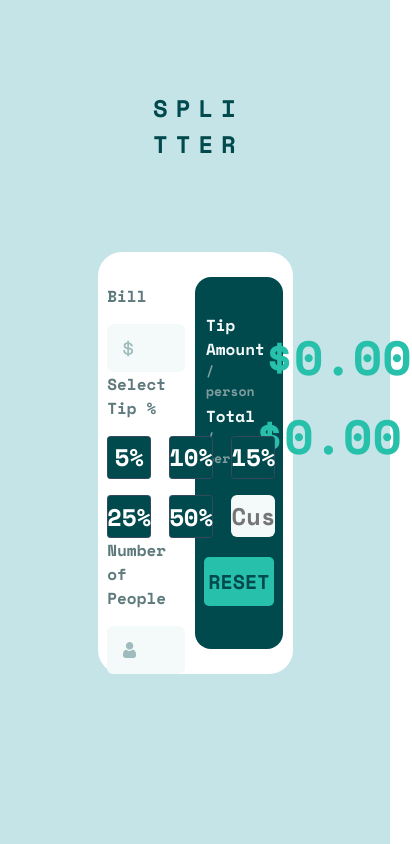
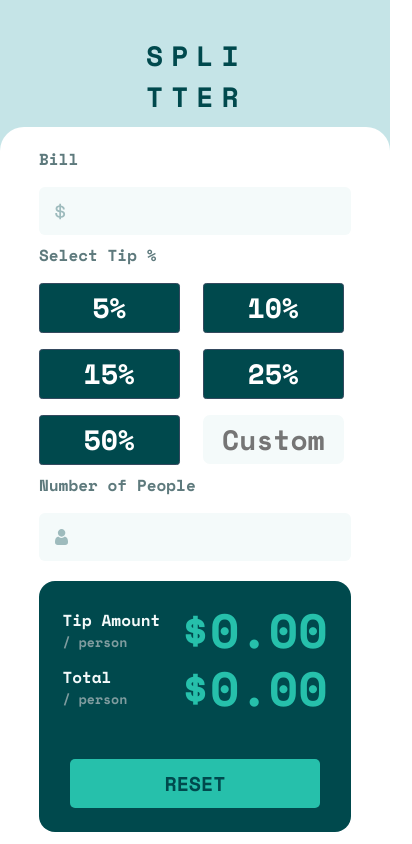
Before and after one commit to Patorikkun/tip-calculator-app, a React (Create React App) app: page / in a window 390 px wide. Shown: the whole page, 412 px wide, since content can reach past the window. Built offline with nearby package versions, Linux system fonts and the light colour scheme.

Commit message:
added-mobile-responsiveness

```diff
--- a/src/Calculator.js
+++ b/src/Calculator.js
@@ -18,9 +18,19 @@ const StyledCalculator = styled.div`
   width: 50%;
   border-radius: 1.5em;
   display: flex;
-  justify-content: space-evenly;
+  justify-content: space-around;
   align-items: center;
   margin-bottom: 5em;
+
+  @media only screen and (min-width: 375px) and (max-width: 769px) {
+    width: 100%;
+    height: 85%;
+    margin-bottom: 0;
+    flex-direction: column;
+    border-bottom-left-radius: 0;
+    border-bottom-right-radius: 0;
+    justify-content: space-evenly;
+  }
 `;
 
 export default Calculator;
--- a/src/Computations.js
+++ b/src/Computations.js
@@ -30,6 +30,12 @@ const StyledComputations = styled.section`
   justify-content: space-between;
   align-items: center;
   position: relative;
+
+  @media only screen and (min-width: 375px) and (max-width: 769px) {
+    width: 80%;
+    height: 60%;
+    justify-content: space-evenly;
+  }
 `;
 
 const OptionContainer = styled.div`
--- a/src/GlobalStyles.js
+++ b/src/GlobalStyles.js
@@ -19,7 +19,9 @@ const GlobalStyles = createGlobalStyle`
    flex-direction: column;
    justify-content: space-evenly;
    align-items: center;
-
+   @media only screen and (min-width: 375px) and (max-width: 769px) {
+    justify-content: space-between;
+  }
 }
 `;
 
--- a/src/Heading.js
+++ b/src/Heading.js
@@ -12,6 +12,11 @@ const StyledHeading = styled.h2`
   letter-spacing: 0.5rem;
   font-weight: 700;
   color: hsl(183, 100%, 15%);
+
+  @media only screen and (min-width: 375px) and (max-width: 769px) {
+    margin-top: 1.25em;
+    font-size: 1.75rem;
+  }
 `;
 
 export default Heading;
--- a/src/SelectTip.js
+++ b/src/SelectTip.js
@@ -34,6 +34,10 @@ const StyledContainer = styled.div`
   gap: 1em;
   display: grid;
   grid-template-columns: repeat(3, 1fr);
+
+  @media only screen and (min-width: 375px) and (max-width: 769px) {
+    grid-template-columns: repeat(2, 1fr);
+  }
 `;
 
 const StyledTip = styled.input`
@@ -129,6 +133,17 @@ const StyledTip = styled.input`
     :-ms-input-placeholder {
       text-align: center;
     }
+
+    @media only screen and (min-width: 375px) and (max-width: 769px) {
+      font-size: 1.75rem;
+    }
+  }
+
+  @media only screen and (min-width: 375px) and (max-width: 769px) {
+    height: 3.75em;
+    &:after {
+      font-size: 1.75rem;
+    }
   }
 `;
 
--- a/src/Totals.js
+++ b/src/Totals.js
@@ -33,6 +33,11 @@ const StyledSection = styled.section`
   justify-content: space-around;
   align-items: center;
   background: hsl(183, 100%, 15%);
+
+  @media only screen and (min-width: 375px) and (max-width: 769px) {
+    height: 35%;
+    width: 80%;
+  }
 `;
 
 const TotalContainer = styled.div`
@@ -44,6 +49,13 @@ const TotalContainer = styled.div`
 
   &:nth-of-type(2) {
     margin-top: -5em;
+  }
+
+  @media only screen and (min-width: 375px) and (max-width: 769px) {
+    width: 85%;
+    &:nth-of-type(2) {
+      margin-top: -2.5em;
+    }
   }
 `;
 const Label = styled.h4`
```
